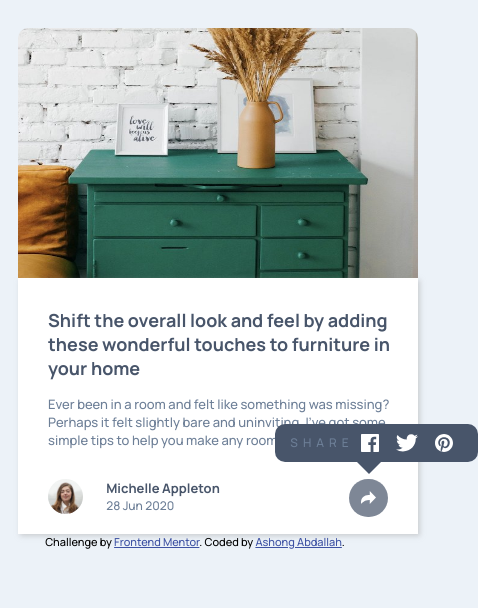
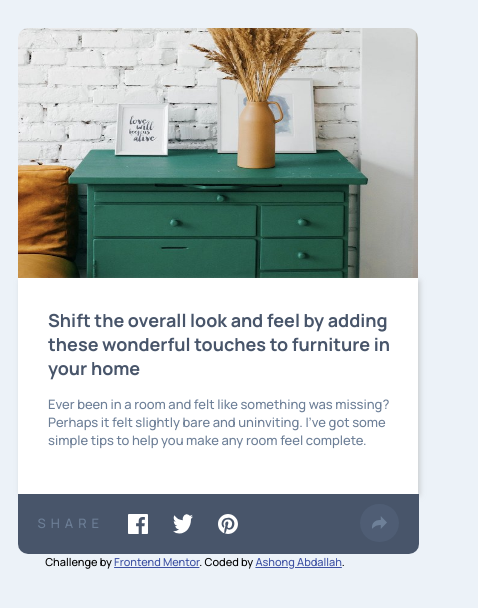
Before and after one commit to AshongAbdallah06/article-preview-component-master, a plain HTML site: page index.html in a window 390 px wide. Both pictures are taken after a click on the element 368 px from the left and 497 px from the top of the page. Shown: the whole page, 478 px wide, since content can reach past the window. Drawn offline with Linux system fonts and the light colour scheme.

Commit message:
Make mobile share button responsive

```diff
--- a/index.css
+++ b/index.css
@@ -92,7 +92,7 @@ main {
     filter: invert(100%) sepia(0%) saturate(0%) hue-rotate(0deg) brightness(1000%) contrast(500%);
 }
 
-.share-options {
+.share-options-row {
     display: none;
     position: absolute;
     background-color: hsl(217, 19%, 35%);
@@ -114,11 +114,11 @@ main {
     display: initial;
 }
 
-.share-options span {
+.share-options-row span {
     cursor: pointer;
 }
 
-.share-options span::after {
+.share-options-row span::after {
     content: " ";
     position: absolute;
     top: 100%;
@@ -154,19 +154,18 @@ main {
 }
 
 @media (max-width: 700px) {
+    main {
+        flex-direction: column;
+        width: 450px;
+        align-items: center;
+        padding-top: 10px;
+    }
 
     .drawer-img {
         width: 445px;
         height: 280px;
         border-top-right-radius: 10px;
         border-top-left-radius: 10px;
-    }
-
-    main {
-        flex-direction: column;
-        width: 450px;
-        align-items: center;
-        padding-top: 10px;
     }
 
     .home-styling {
@@ -182,6 +181,10 @@ main {
 
     .tips {
         margin-bottom: 25px;
+    }
+
+    .share-options-row {
+        display: none;
     }
 }
 
@@ -219,7 +222,7 @@ main {
         right: 40px;
     }
 
-    .share-options {
+    .share-options-row {
         right: -50px;
     }
 }
--- a/index.html
+++ b/index.html
@@ -6,13 +6,14 @@
 
   <link rel="icon" type="image/png" sizes="32x32" href="./images/favicon-32x32.png">
   <link rel="stylesheet" href="index.css">
+  <link rel="stylesheet" href="mobile.css">
 
   <title>Frontend Mentor | Article preview component</title>
 
 </head>
 <body>
 
-  <main>
+  <main id="main">
     <img src="images/drawers.jpg" class="drawer-img" alt="drawers">
 
     <div class="right-side-container">
@@ -35,7 +36,7 @@
           <div class="date">28 Jun 2020</div>
 
 
-          <span class="share-options">
+          <span class="share-options-row">
             <span class="tooltip">SHARE</span>
             <img src="images/icon-facebook.svg" class="icons" alt="facebook icon">
             <img src="images/icon-twitter.svg" class="icons" alt="twitter-icon">
@@ -50,6 +51,8 @@
         </div>
       </div>
     </div>
+
+    <div class="c"></div>
 
   </main>
 
--- a/index.js
+++ b/index.js
@@ -1,18 +1,53 @@
-let shareButton = document.querySelector('.js-share-btn');
+const shareButton = document.querySelector('.js-share-btn');
+
+let main = document.getElementById('main');
+
 shareButton.addEventListener('click', () => {
 
-    const shareOptions = document.querySelector('.share-options');
+    const shareOptionsColumn = document.querySelector('.share-options-row');
 
-    if (!shareOptions.classList.contains('is-sharing')) {
-        document.querySelector('.share-options').classList.add('is-sharing');
+
+
+
+    let computedStyle = window.getComputedStyle(main);
+    let flexDirection = computedStyle.getPropertyValue('flex-direction');
+
+    if (flexDirection === 'column') {
+    //   alert('Main is in column direction.');
+
+    document.querySelector('.user-container').innerHTML = '';
+
+    document.querySelector('.c').innerHTML = `
+    <span class="share-options-column">
+    <span class="container">
+        <span class="tooltip">SHARE</span>
+        <img src="images/icon-facebook.svg" class="icons-column" alt="facebook icon">
+        <img src="images/icon-twitter.svg" class="icons-column" alt="twitter-icon">
+        <img src="images/icon-pinterest.svg" class="icons-column" alt="pinterest-icon">
+    </span>
+
+
+        <div class="share-btn js-share-btn">
+        <img class="share-svg" src="images/icon-share.svg" alt="">
+      </div>
+    </span>
+    `
+
+
+
+    } else {
+      alert('Main is NOT in column direction.');
+      if (!shareOptionsColumn.classList.contains('is-sharing')) {
+        shareOptionsColumn.classList.add('is-sharing');
         document.querySelector('.share-btn').classList.add('Share-btn');
         document.querySelector('.share-svg').classList.add('share-icon')
 
     } else {
-        document.querySelector('.share-options').classList.remove('is-sharing');
+        shareOptionsColumn.classList.remove('is-sharing');
         document.querySelector('.share-btn').classList.remove('Share-btn');
         document.querySelector('.share-svg').classList.remove('share-icon')
-
+    }
+      // Your code here for when main is NOT in column direction
     }
 
 })
--- /dev/null
+++ b/mobile.css
@@ -0,0 +1,40 @@
+.c {
+    /* width: 400px; */
+
+}
+
+.share-options-column {
+    background-color: hsl(217, 19%, 35%);
+    width: 361px;
+    padding: 20px 20px;
+    border-bottom-left-radius: 10px;
+    border-bottom-right-radius: 10px;
+    display: flex;
+    position: relative;
+    /* padding: 19px; */
+}
+
+.container {
+    width: 200px;
+    display: flex;
+    justify-content: space-between;
+    /* background-color: blue; */
+}
+
+.tooltip {
+    color: hsl(214, 17%, 51%);
+    letter-spacing: 5px;
+    font-size: 13px;
+    vertical-align: top;
+}
+
+img {
+    cursor: pointer;
+}
+
+.share-btn {
+    top: 10px;
+    right: 20px;
+    background-color: hsla(216, 36%, 67%, 0.1);
+    cursor: pointer;
+}
```
